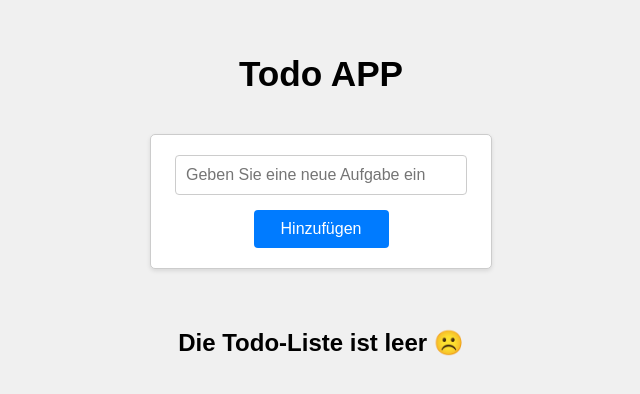
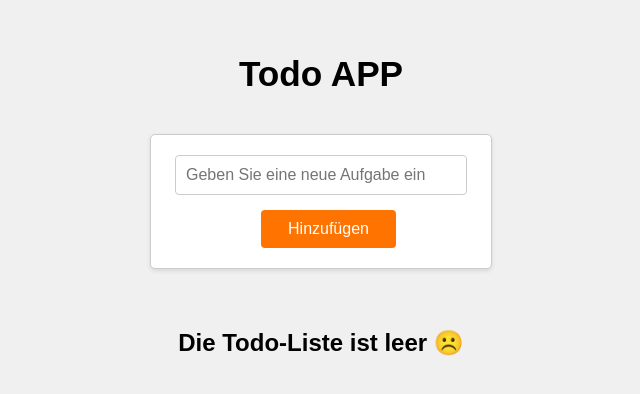
Before and after one commit to muhakodirov/Todo-App, a React (Create React App) app in the folder todo_app/: page / in a window 1280 px wide. Shown: the part 192-586 px from the top of the page, without its empty margins (319-959 px from the left). Built offline with nearby package versions, Linux system fonts and the light colour scheme.

Commit message:
End of the Project :)

```diff
--- a/todo_app/src/App.jsx
+++ b/todo_app/src/App.jsx
@@ -52,7 +52,7 @@ function App() {
       {todos.length > 0 && <TodoActions resetTodos={resetTodosHandler} deleteComplTodos={deleteCompletedTodosHnadler} isComletedCount={!!isComletedCount} />}
       <TodoList todos={todos} deleteTodo={deleteTodoHandler} checkTodo={checkTodoHandler} />
 
-      {(todos.length > 0 && isComletedCount > 0) && <p> <i> Sie haben <b> {isComletedCount} </b> {isComletedCount > 1 ? 'Aufgaben' : 'Aufgabe'} erledigt.  </i> <br /><br /> {isComletedCount > 3 && 'Du bist heute wirklich produktiv 🤩 '}</p>}
+      {(todos.length > 0 && isComletedCount > 0) && <h3> Sie haben <b> {isComletedCount} </b> {isComletedCount > 1 ? 'Aufgaben' : 'Aufgabe'} erledigt.  <br /><br /> {isComletedCount > 3 && 'Sie sind heute wirklich produktiv 🤩 '}</h3>}
     </div>
   );
 }
--- a/todo_app/src/components/Todos/TodoForm.jsx
+++ b/todo_app/src/components/Todos/TodoForm.jsx
@@ -1,6 +1,7 @@
 import { useRef, useState } from "react";
 import styles from './TodoForm.module.css'
 import TodoActions from "./TodoActions";
+import Button from "../UI/Button";
 
 function TodoForm({ addTodo }) {
     const inputRef = useRef(null)
@@ -17,9 +18,9 @@ function TodoForm({ addTodo }) {
     return <div className={styles.todoFormContainer}>
         <form onSubmit={onSubmitHandler}>
             <input ref={inputRef} placeholder="Geben Sie eine neue Aufgabe ein" type="text" value={text} onChange={(e) => setText(e.target.value)} />
-            <button title="Add a new todo" type="submit">
+            <Button title="Add a new todo" type="submit">
                 Hinzufügen
-            </button>
+            </Button>
         </form>
 
     </div>
--- a/todo_app/src/components/Todos/TodoForm.module.css
+++ b/todo_app/src/components/Todos/TodoForm.module.css
@@ -22,7 +22,7 @@
 }
 
 .todoFormContainer input:focus {
-    border-color: #007BFF;
+    border-color: #ff7300;
     outline: none;
 }
 
@@ -31,7 +31,7 @@
     width: 45%;
     margin-top: 15px;
     padding: 10px;
-    background-color: #007BFF;
+    background-color: #ff7300;
     color: #fff;
     border: none;
     border-radius: 4px;
@@ -40,5 +40,5 @@
 }
 
 .todoFormContainer button:hover {
-    background-color: #0056b3;
+    background-color: #8a4d02;
 }
--- a/todo_app/src/components/UI/Button.jsx
+++ b/todo_app/src/components/UI/Button.jsx
@@ -1,7 +1,7 @@
 import styles from './Button.module.css'
 
 function Button(props) {
-    console.log(props)
+
     return (
         <button className={styles.button} onClick={props.onClick} title={props.title} disabled={props.disabled}>
             {props.children}
--- a/todo_app/src/components/UI/Button.module.css
+++ b/todo_app/src/components/UI/Button.module.css
@@ -2,7 +2,7 @@
     width: 15%;
     margin-left: 15px;
     padding: 10px 15px;
-    background-color: #007BFF;
+    background-color: rgb(24, 3, 97);
     color: #fff;
     border: none;
     border-radius: 4px;
```
